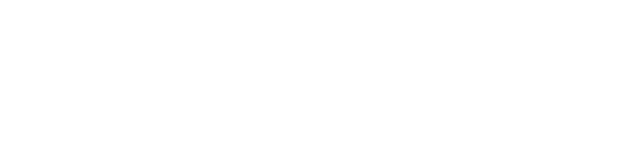
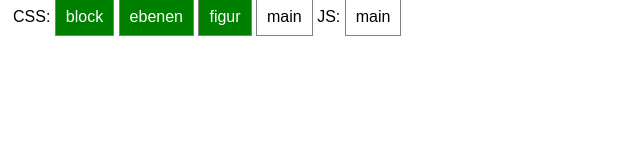
Before and after one commit to oliversteiner/tetris, a plain HTML site: page index.html in a window 1280 px wide. Shown: the whole page, without its empty margins (0-640 px from the left). Drawn offline with Linux system fonts and the light colour scheme.

Commit message:
struktur erstellt

```diff
--- /dev/null
+++ b/css/block.css
@@ -0,0 +1,4 @@
+.test-block{
+background-color: green;
+  color: white;
+}
--- /dev/null
+++ b/css/ebenen.css
@@ -0,0 +1,5 @@
+.test-ebenen{
+  background-color: green;
+  color: white;
+
+}
--- /dev/null
+++ b/css/figur.css
@@ -0,0 +1,5 @@
+.test-figur{
+  background-color: green;
+  color: white;
+
+}
--- /dev/null
+++ b/css/main.css
@@ -0,0 +1,9 @@
+.display-test{
+  margin: 5px;
+  font-family: sans-serif;
+
+}
+.display-test span.test {
+  padding: 10px;
+  border: solid 1px gray;
+}
--- a/index.html
+++ b/index.html
@@ -1,11 +1,28 @@
 <!DOCTYPE html>
 <html lang="en">
+<link rel="stylesheet" href="css/main.css">
+<link rel="stylesheet" href="css/block.css">
+<link rel="stylesheet" href="css/ebenen.css">
+<link rel="stylesheet" href="css/figur.css">
 <head>
     <meta charset="UTF-8">
-    <title>Title</title>
+    <title>Tetris</title>
 </head>
 
 <body>
+<div class="display-test">
+    <!-- CSS -->
+    <span>CSS:</span>
+    <span class="test test-block">block</span>
+    <span class="test test-ebenen">ebenen</span>
+    <span class="test test-figur">figur</span>
+    <span class="test test-main">main</span>
+
+    <!-- JS -->
+    <span>JS:</span>
+    <span class="test">main</span>
+
+</div>
 
 </body>
 </html>
--- /dev/null
+++ b/js/main.js
@@ -0,0 +1 @@
+console.log('main.js');
```
Also changed, not shown: block.css (deleted), element.css (deleted), main.js (deleted).
